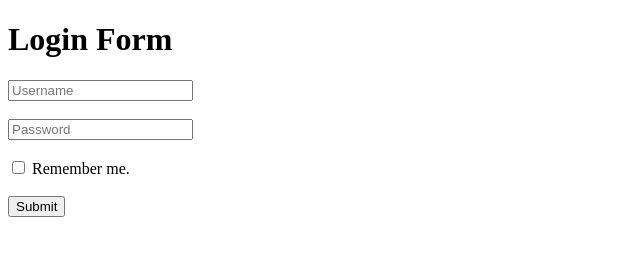
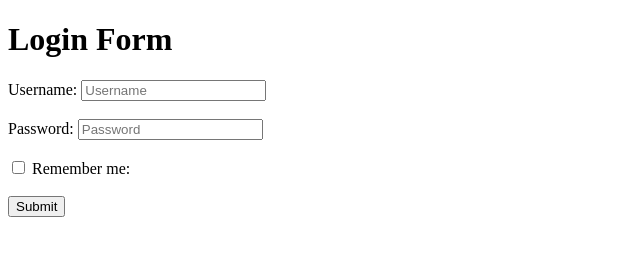
Before and after one commit to acciojob/remember-me-login-form-kumari28MANSHI, a website: page main.html in a window 1280 px wide. Shown: the whole page, without its empty margins (0-640 px from the left). Drawn offline with Linux system fonts and the light colour scheme.

Commit message:
created a submission

```diff
--- a/main.html
+++ b/main.html
@@ -8,35 +8,28 @@
 
 <body>
 	<!-- the entire body must be written by student -->
+
 <h1>Login Form</h1>
 
 <form id="loginForm">
-  <input
-    type="text"
-    id="username"
-    placeholder="Username"
-  />
+
+<label for="username">Username:</label>
+<input type="text" id="username" placeholder="Username">
 
 <br><br>
 
-  <input
-    type="password"
-    id="password"
-    placeholder="Password"
-  />
+<label for="password">Password:</label>
+<input type="password" id="password" placeholder="Password">
 
 <br><br>
 
 <input type="checkbox" id="checkbox">
-  <label for="checkbox">Remember me.</label>
+<label for="checkbox">Remember me:</label>
 
 <br><br>
 
-  <input
-    type="submit"
-    id="submit"
-    value="Submit"
-  >
+<input type="submit" id="submit" value="Submit">
+
 </form>
 
 <br>
--- a/script.js
+++ b/script.js
@@ -1,11 +1,9 @@
-//your JS code here. If required.
 const form = document.getElementById("loginForm");
 const username = document.getElementById("username");
 const password = document.getElementById("password");
 const checkbox = document.getElementById("checkbox");
 const existingBtn = document.getElementById("existing");
 
-// Check if credentials exist
 const savedUser = localStorage.getItem("username");
 const savedPass = localStorage.getItem("password");
 
@@ -13,7 +11,6 @@ if(savedUser && savedPass){
   existingBtn.style.display = "block";
 }
 
-// Form submission
 form.addEventListener("submit", function(e){
   e.preventDefault();
 
@@ -31,7 +28,6 @@ form.addEventListener("submit", function(e){
   }
 });
 
-// Existing user login
 existingBtn.addEventListener("click", function(){
   const user = localStorage.getItem("username");
   alert(`Logged in as ${user}`);
```
Lines whose indentation alone changed are shown as unchanged.
